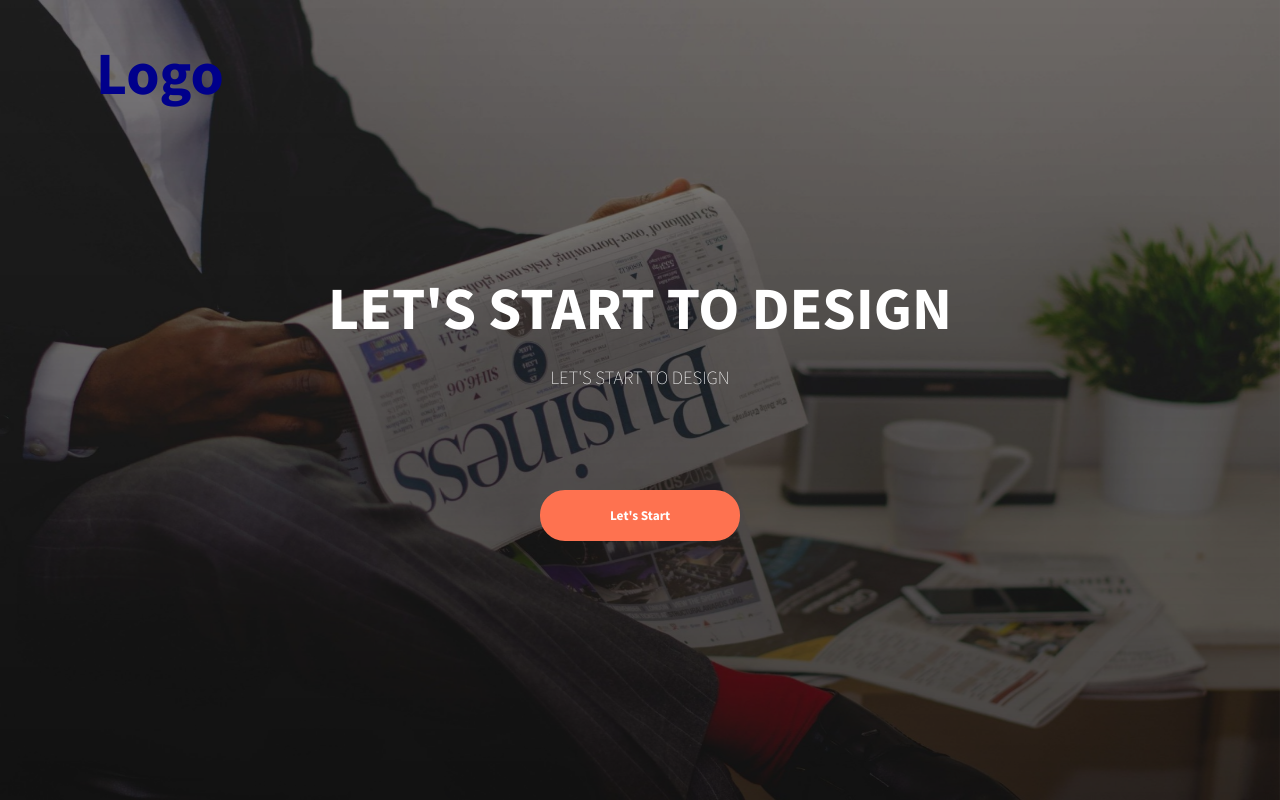
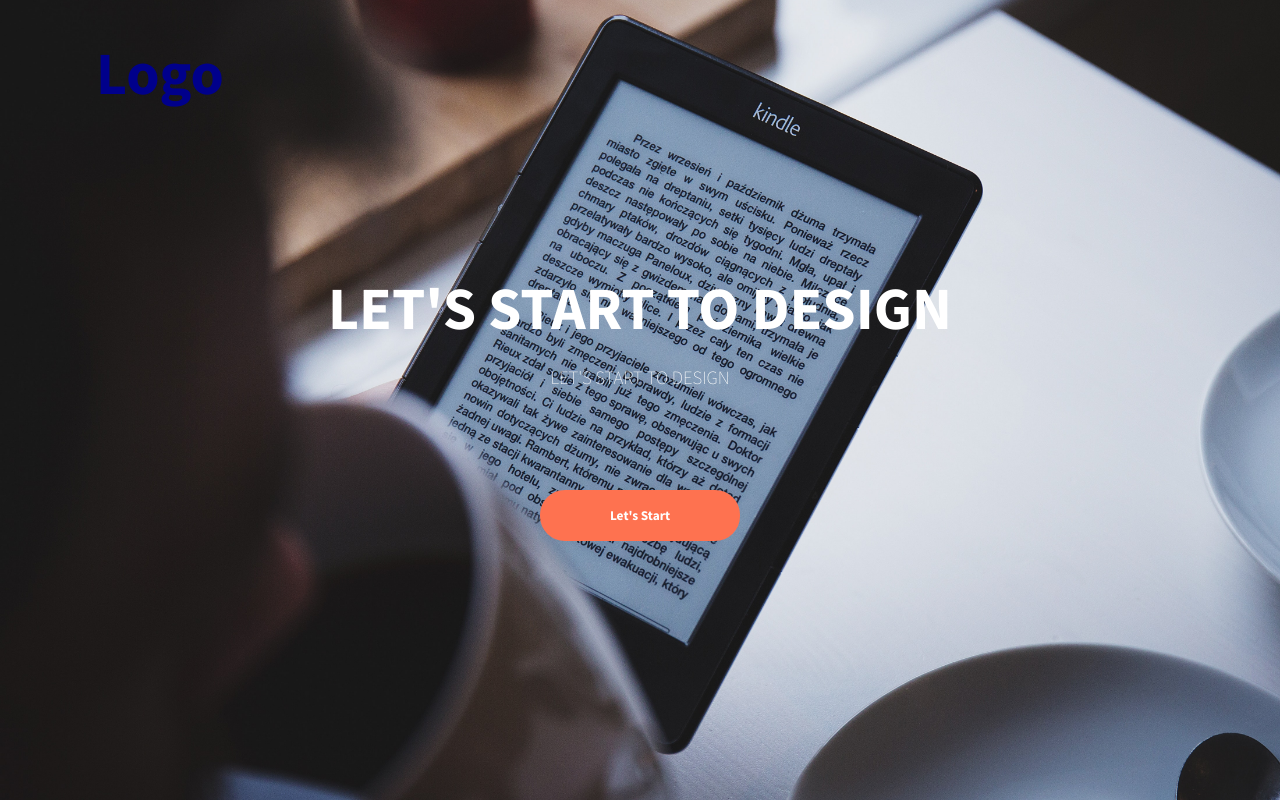
Before and after one commit to JunaidIqbal-Khan/Dashboard, a React (Create React App) app: page / in a window 1280 px wide. Built offline with nearby package versions, Linux system fonts and the light colour scheme.

Commit message:
slider is added

```diff
--- a/src/Pages/LandingPage/Landing.js
+++ b/src/Pages/LandingPage/Landing.js
@@ -13,38 +13,35 @@ function Landing({ setIsHome, isHome }) {
     setIsHome(false);
   }, [isHome]);
 
-  //   const slidercall=(len,i,Images,slideImg)=>{
-  //     if (i > len-1){
-  //       i=0;
-  //     }
-  //     slideImg.src = Images[i];
-  //     i++;
-  //     setTimeout(slidercall(),3000);
-  //   }
-  //   useEffect(() => {
+  const [slideIndex, setSlideIndex] = useState(0);
+  const images = [img1, img2, img3, img4];
 
-  //       var slideImg = document.getElementById("slideImg");
-  // var Images = new Array(
-  //   img1,
-  //   img2,
-  //   img3,
-  //   img4,
-  // );
-
-  // var len = Images.length;
-  // var i=0;
-
-  //     }
-  //   , []);
+  useEffect(() => {
+    const intervalId = setInterval(() => {
+      setSlideIndex((prevSlideIndex) =>
+        prevSlideIndex === images.length - 1 ? 0 : prevSlideIndex + 1
+      );
+    }, 3000);
+    return () => clearInterval(intervalId);
+  }, []);
 
   return (
     <>
       {/* <div onload="slider()"> */}
-      <div class="banner">
-        <div class="slidder">
-          <img src={img1} id="slideImg" />
-        </div>
-        <div class="overlay">
+      <div
+      // class="banner"
+      >
+        {/* <div class="slidder"><img src={img1} id="slideImg" /></div> */}
+        <div
+          class="overlay"
+          style={{
+            backgroundImage: `url(${images[slideIndex]})`,
+            backgroundSize: "cover",
+            backgroundPosition: "center",
+            height: "100vh",
+            width: "100%",
+          }}
+        >
           <div class="navbar">
             <div class="logo">
               <h1>Logo</h1>
--- a/src/Pages/SignInPage/Components.js
+++ b/src/Pages/SignInPage/Components.js
@@ -1,4 +1,4 @@
-import styled from 'styled-components';
+import styled from "styled-components";
 
 export const Container = styled.div`
   background-color: #fff;
@@ -23,14 +23,15 @@ export const SignUpContainer = styled.div`
   width: 50%;
   opacity: 0;
   z-index: 1;
- ${props => props.signinIn !== true ? `
+  ${(props) =>
+    props.signinIn !== true
+      ? `
    transform: translateX(100%);
    opacity: 1;
    z-index: 5;
  `
       : null}
 `;
-
 
 export const SignInContainer = styled.div`
   position: absolute;
@@ -40,7 +41,8 @@ transition: all 0.6s ease-in-out;
   left: 0;
   width: 50%;
   z-index: 2;
-${props => (props.signinIn !== true ? `transform: translateX(100%);` : null)}
+  ${(props) =>
+    props.signinIn !== true ? `transform: translateX(100%);` : null}
 `;
 
 export const Form = styled.form`
@@ -57,7 +59,6 @@ text-align: center;
 export const Title = styled.h1`
   font-weight: bold;
   margin: 0;
-
 `;
 
 export const Input = styled.input`
@@ -67,7 +68,6 @@ padding: 12px 15px;
   margin: 8px 0;
   width: 100%;
 `;
-
 
 export const Button = styled.button`
   border-radius: 20px;
@@ -80,7 +80,7 @@ export const Button = styled.button`
   letter-spacing: 1px;
   text-transform: uppercase;
   transition: transform 80ms ease-in;
-   &:active{
+  &:active {
     transform: scale(0.95);
   }
   &:focus {
@@ -89,7 +89,9 @@ export const Button = styled.button`
 `;
 export const GhostButton = styled(Button)`
   background-color: transparent;
-border-color: #ffffff;
+
+  border: 2px solid #ff4b2b;
+  color: #ff4b2b;
 `;
 
 export const Anchor = styled.a`
@@ -107,7 +109,7 @@ height: 100%;
   overflow: hidden;
   transition: transform 0.6s ease-in-out;
   z-index: 100;
-${props =>
+  ${(props) =>
     props.signinIn !== true ? `transform: translateX(-100%);` : null}
 `;
 
@@ -125,7 +127,7 @@ height: 100%;
   width: 200%;
   transform: translateX(0);
   transition: transform 0.6s ease-in-out;
-${props => (props.signinIn !== true ? `transform: translateX(50%);` : null)}
+  ${(props) => (props.signinIn !== true ? `transform: translateX(50%);` : null)}
 `;
 
 export const OverlayPanel = styled.div`
@@ -145,13 +147,13 @@ export const OverlayPanel = styled.div`
 
 export const LeftOverlayPanel = styled(OverlayPanel)`
   transform: translateX(-20%);
-  ${props => props.signinIn !== true ? `transform: translateX(0);` : null}
+  ${(props) => (props.signinIn !== true ? `transform: translateX(0);` : null)}
 `;
 
 export const RightOverlayPanel = styled(OverlayPanel)`
   right: 0;
   transform: translateX(0);
-    ${props => props.signinIn !== true ? `transform: translateX(20%);` : null}
+  ${(props) => (props.signinIn !== true ? `transform: translateX(20%);` : null)}
 `;
 
 export const Paragraph = styled.p`
@@ -159,5 +161,5 @@ font-size: 14px;
   font-weight: 100;
   line-height: 20px;
   letter-spacing: 0.5px;
-  margin: 20px 0 30px
+  margin: 20px 0 30px;
 `;
```
Lines whose indentation alone changed are shown as unchanged.
